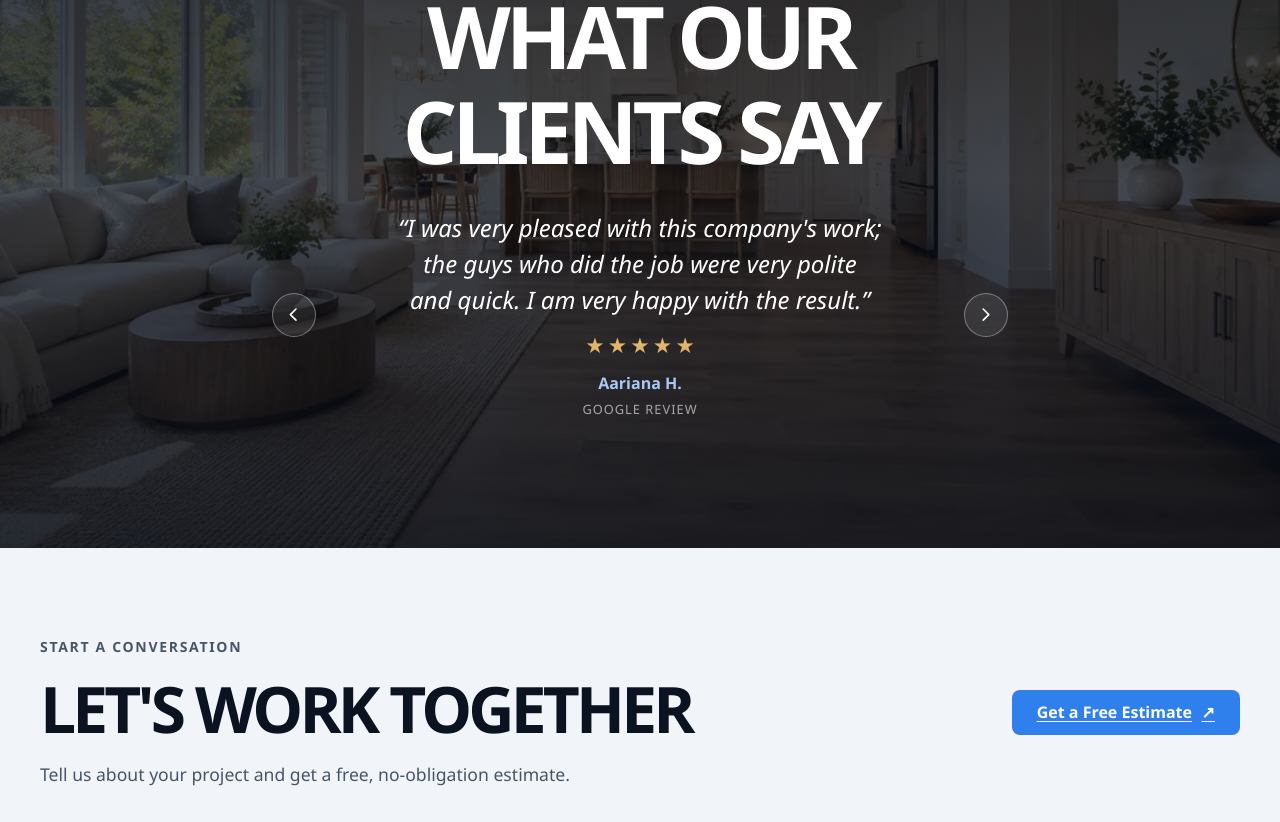
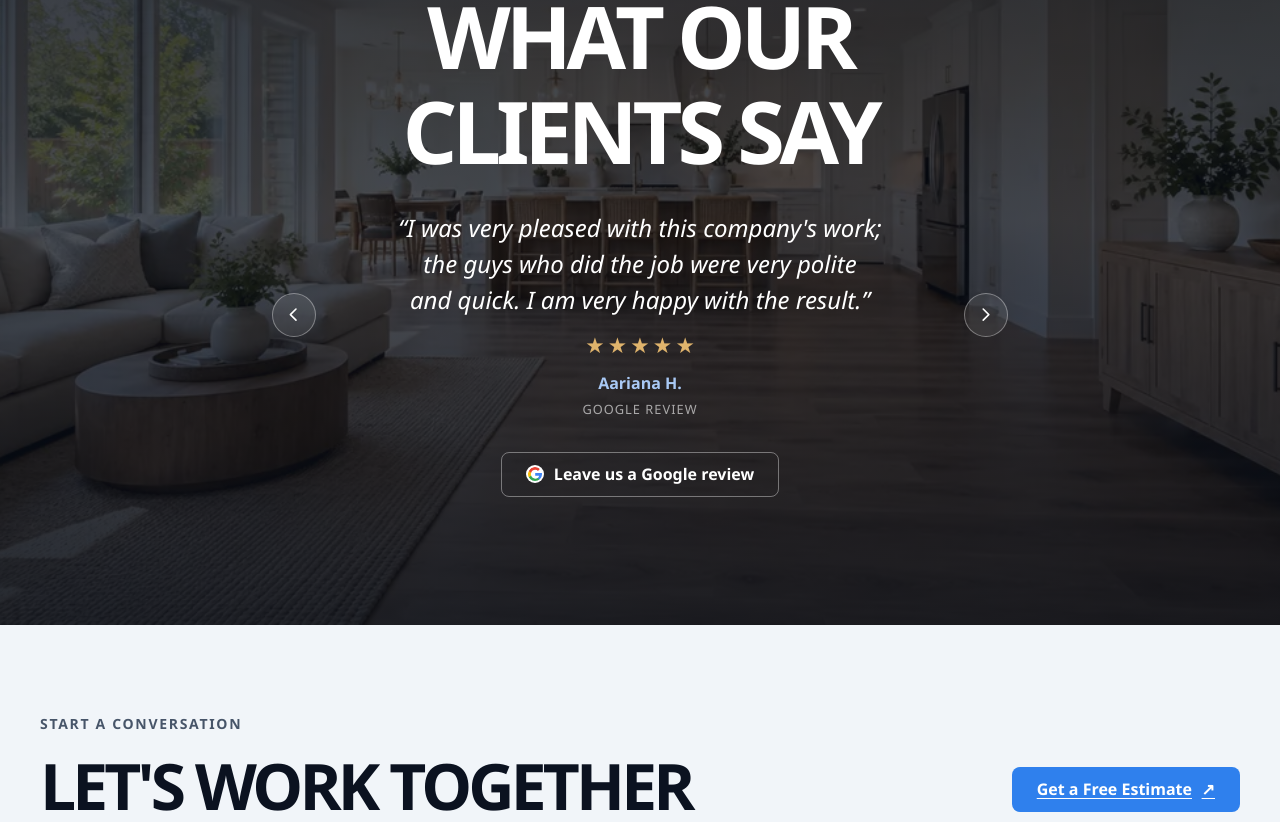
Before and after one commit to caueciavdar/CS-Corp, a React (Vite) app: page / in a window 1280 px wide. Shown: the part 3542-4364 px from the top of the page. Built offline with nearby package versions, Linux system fonts and the light colour scheme; no server answers.

Commit message:
Add a Leave us a Google review button to the reviews section
Co-Authored-By: Claude Opus 5.5 <noreply@anthropic.com>
Claude-Session: https://claude.ai/code/session_015KrswWa6VuejiDQwNxv3vF

```diff
--- a/src/components/site/ReviewsSection.tsx
+++ b/src/components/site/ReviewsSection.tsx
@@ -1,7 +1,7 @@
 import { useState } from 'react'
 import Container from '../layout/Container'
 import Section from '../layout/Section'
-import { reviews as defaultReviews, type Review } from '../../content/reviews'
+import { googleReviewUrl, reviews as defaultReviews, type Review } from '../../content/reviews'
 import backdropPhoto from '../../assets/backgrounds/flooring-room.webp'
 
 type ReviewsSectionProps = {
@@ -19,6 +19,17 @@ function Stars({ rating }: { rating: number }) {
 
 function Arrow({ direction }: { direction: 'prev' | 'next' }) {
   return <svg viewBox="0 0 24 24" aria-hidden="true"><path d={direction === 'prev' ? 'M15 5l-7 7 7 7' : 'M9 5l7 7-7 7'} /></svg>
+}
+
+function GoogleIcon() {
+  return (
+    <svg className="reviews__cta-icon" viewBox="0 0 24 24" aria-hidden="true">
+      <path fill="#4285F4" d="M23.5 12.3c0-.8-.1-1.6-.2-2.3H12v4.5h6.5a5.6 5.6 0 0 1-2.4 3.6v3h3.9c2.2-2.1 3.5-5.1 3.5-8.8z" />
+      <path fill="#34A853" d="M12 24c3.2 0 6-1.1 8-2.9l-3.9-3c-1.1.7-2.5 1.2-4.1 1.2-3.1 0-5.8-2.1-6.7-5H1.3v3.1A12 12 0 0 0 12 24z" />
+      <path fill="#FBBC05" d="M5.3 14.3a7.2 7.2 0 0 1 0-4.6V6.6h-4a12 12 0 0 0 0 10.8l4-3.1z" />
+      <path fill="#EA4335" d="M12 4.8c1.8 0 3.3.6 4.6 1.8l3.4-3.4A12 12 0 0 0 1.3 6.6l4 3.1c.9-2.9 3.6-4.9 6.7-4.9z" />
+    </svg>
+  )
 }
 
 export default function ReviewsSection({ reviews = defaultReviews }: ReviewsSectionProps) {
@@ -46,6 +57,9 @@ export default function ReviewsSection({ reviews = defaultReviews }: ReviewsSect
         ) : (
           <p className="reviews__placeholder">Client reviews coming soon.</p>
         )}
+        <a className="button button--secondary button--on-dark reviews__cta" href={googleReviewUrl} target="_blank" rel="noopener noreferrer">
+          <GoogleIcon />Leave us a Google review<span className="sr-only"> (opens in a new tab)</span>
+        </a>
       </Container>
     </Section>
   )
--- a/src/content/reviews.ts
+++ b/src/content/reviews.ts
@@ -10,6 +10,9 @@
 //   source: 'Google',
 //   date: '2026-10-14',
 // },
+
+// Opens the "write a review" box on the company's Google Business Profile (link from the user, 2026-10-21).
+export const googleReviewUrl = 'https://g.page/r/CZUmislvpbIwEBM/review'
 
 export type Review = {
   customerName: string
--- a/src/styles/global.css
+++ b/src/styles/global.css
@@ -271,6 +271,8 @@ textarea {
 .reviews__arrow svg { width: 1.2rem; height: 1.2rem; fill: none; stroke: currentColor; stroke-linecap: round; stroke-linejoin: round; stroke-width: 2; }
 .reviews__arrow:hover { border-color: var(--color-neutral-0); background: rgb(255 255 255 / 16%); }
 .reviews__arrow:focus-visible { outline: 2px solid var(--color-focus); outline-offset: 2px; }
+.reviews__cta { display: inline-flex; align-items: center; gap: .6rem; margin-top: var(--space-xl); text-decoration: none; }
+.reviews__cta-icon { flex: none; width: 1.15rem; height: 1.15rem; border-radius: 50%; background: #fff; padding: .12rem; }
 .final-cta { padding-block: clamp(3.5rem, 7vw, 5.5rem); background: var(--color-surface); color: var(--color-brand-dark); }
 .final-cta__inner { display: flex; align-items: center; justify-content: space-between; gap: var(--space-2xl); }
 .final-cta .eyebrow { margin-bottom: var(--space-md); color: var(--color-text-muted); }
```
Also changed, not shown: 1 other file (tests, documents, lock files or other folders).
